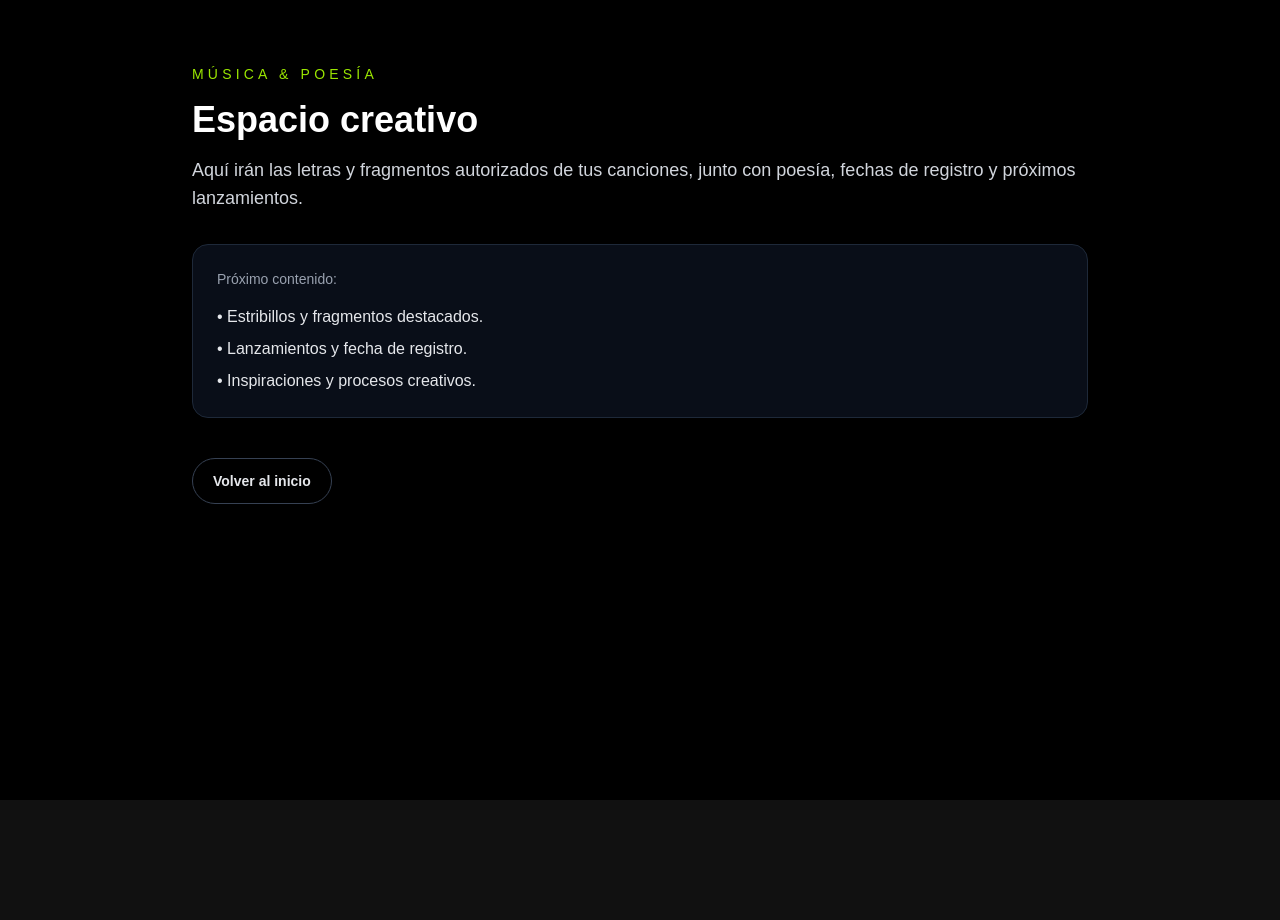
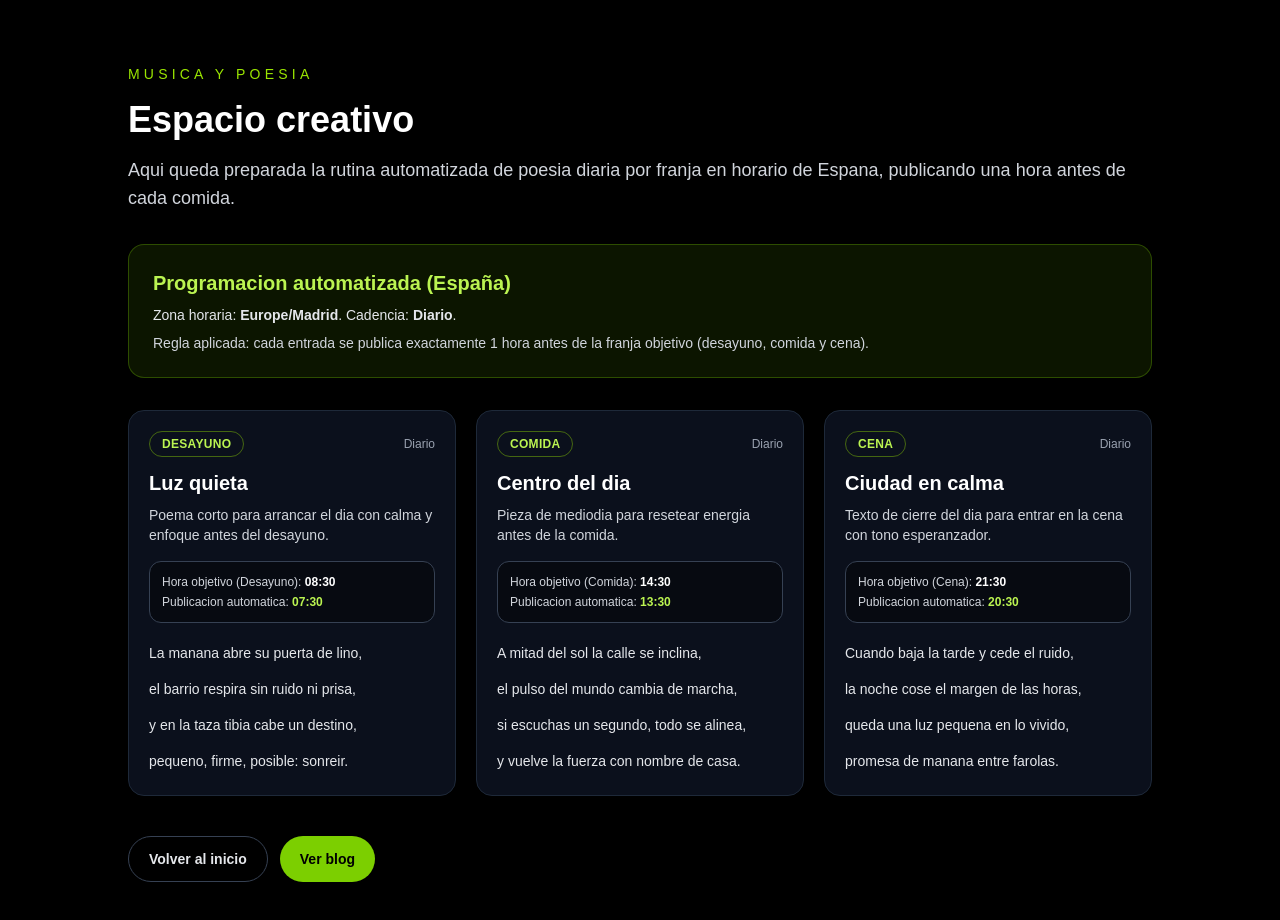
Before and after one commit to Robbe1910/landing-page, a Next.js app: page /musica in a window 1280 px wide. Shown: the top 920 px of the page. Before the commit the page ends 800 px from the top, so only its background shows below. Built offline with nearby package versions, Linux system fonts and the light colour scheme; no server answers.

Commit message:
Agregar tipos y datos de poesía para la programación automatizada de publicaciones

```diff
--- a/src/app/musica/page.tsx
+++ b/src/app/musica/page.tsx
@@ -1,30 +1,92 @@
 import Link from "next/link";
+import { poetryEntries } from "../../data/poetryEntries";
+
+const slotLabels: Record<(typeof poetryEntries)[number]["slot"], string> = {
+  desayuno: "Desayuno",
+  comida: "Comida",
+  cena: "Cena",
+};
 
 export default function MusicaPage() {
   return (
-    <main className="min-h-screen bg-black text-white px-6 py-16">
-      <div className="max-w-4xl mx-auto">
-        <p className="text-sm uppercase tracking-[0.3em] text-lime-400">Música & Poesía</p>
+    <main className="min-h-screen bg-black px-6 py-16 text-white">
+      <div className="mx-auto max-w-5xl">
+        <p className="text-sm uppercase tracking-[0.3em] text-lime-400">
+          Musica y poesia
+        </p>
         <h1 className="mt-4 text-4xl font-bold">Espacio creativo</h1>
         <p className="mt-4 text-lg text-gray-300">
-          {/* Texto personalizable para Roberto */}
-          Aquí irán las letras y fragmentos autorizados de tus canciones, junto con
-          poesía, fechas de registro y próximos lanzamientos.
+          Aqui queda preparada la rutina automatizada de poesia diaria por
+          franja en horario de Espana, publicando una hora antes de cada comida.
         </p>
-        <div className="mt-8 grid gap-4 rounded-2xl border border-gray-800 bg-gray-900/60 p-6">
-          <p className="text-sm text-gray-400">Próximo contenido:</p>
-          <ul className="space-y-2 text-gray-200">
-            <li>• Estribillos y fragmentos destacados.</li>
-            <li>• Lanzamientos y fecha de registro.</li>
-            <li>• Inspiraciones y procesos creativos.</li>
-          </ul>
+
+        <section className="mt-8 rounded-2xl border border-lime-500/30 bg-lime-500/10 p-6">
+          <h2 className="text-xl font-semibold text-lime-300">
+            Programacion automatizada (España)
+          </h2>
+          <p className="mt-2 text-sm text-gray-200">
+            Zona horaria: <span className="font-semibold">Europe/Madrid</span>.
+            Cadencia: <span className="font-semibold">Diario</span>.
+          </p>
+          <p className="mt-2 text-sm text-gray-300">
+            Regla aplicada: cada entrada se publica exactamente 1 hora antes de
+            la franja objetivo (desayuno, comida y cena).
+          </p>
+        </section>
+
+        <div className="mt-8 grid gap-5 md:grid-cols-3">
+          {poetryEntries.map((entry) => (
+            <article
+              key={entry.id}
+              className="rounded-2xl border border-gray-800 bg-gray-900/70 p-5 shadow-lg"
+            >
+              <div className="flex items-center justify-between gap-2">
+                <span className="rounded-full border border-lime-400/40 px-3 py-1 text-xs font-semibold uppercase tracking-wide text-lime-300">
+                  {slotLabels[entry.slot]}
+                </span>
+                <span className="text-xs text-gray-400">{entry.cadence}</span>
+              </div>
+              <h3 className="mt-3 text-xl font-semibold">{entry.title}</h3>
+              <p className="mt-2 text-sm text-gray-300">{entry.excerpt}</p>
+
+              <div className="mt-4 rounded-xl border border-gray-700 bg-black/40 p-3 text-xs text-gray-300">
+                <p>
+                  Hora objetivo ({slotLabels[entry.slot]}):{" "}
+                  <span className="font-semibold text-white">
+                    {entry.targetMealTimeSpain}
+                  </span>
+                </p>
+                <p className="mt-1">
+                  Publicacion automatica:{" "}
+                  <span className="font-semibold text-lime-300">
+                    {entry.publishTimeSpain}
+                  </span>
+                </p>
+              </div>
+
+              <div className="mt-4 space-y-2 text-sm leading-7 text-gray-200">
+                {entry.lines.map((line) => (
+                  <p key={line}>{line}</p>
+                ))}
+              </div>
+            </article>
+          ))}
         </div>
-        <Link
-          href="/"
-          className="mt-10 inline-flex items-center gap-2 rounded-full border border-gray-700 px-5 py-3 text-sm font-semibold text-gray-200 transition hover:border-lime-400 hover:text-lime-300"
-        >
-          Volver al inicio
-        </Link>
+
+        <div className="mt-10 flex flex-wrap gap-3">
+          <Link
+            href="/"
+            className="inline-flex items-center gap-2 rounded-full border border-gray-700 px-5 py-3 text-sm font-semibold text-gray-200 transition hover:border-lime-400 hover:text-lime-300"
+          >
+            Volver al inicio
+          </Link>
+          <Link
+            href="/blog"
+            className="inline-flex items-center gap-2 rounded-full bg-lime-500 px-5 py-3 text-sm font-semibold text-black transition hover:bg-lime-400"
+          >
+            Ver blog
+          </Link>
+        </div>
       </div>
     </main>
   );
--- /dev/null
+++ b/src/data/poetryEntries.ts
@@ -0,0 +1,67 @@
+export type PoetrySlot = "desayuno" | "comida" | "cena";
+
+export type PoetryEntry = {
+  id: string;
+  title: string;
+  excerpt: string;
+  lines: string[];
+  slot: PoetrySlot;
+  targetMealTimeSpain: string;
+  publishTimeSpain: string;
+  timezone: "Europe/Madrid";
+  cadence: "Diario";
+};
+
+export const poetryEntries: PoetryEntry[] = [
+  {
+    id: "poesia-desayuno-luz-quieta",
+    title: "Luz quieta",
+    excerpt:
+      "Poema corto para arrancar el dia con calma y enfoque antes del desayuno.",
+    lines: [
+      "La manana abre su puerta de lino,",
+      "el barrio respira sin ruido ni prisa,",
+      "y en la taza tibia cabe un destino,",
+      "pequeno, firme, posible: sonreir.",
+    ],
+    slot: "desayuno",
+    targetMealTimeSpain: "08:30",
+    publishTimeSpain: "07:30",
+    timezone: "Europe/Madrid",
+    cadence: "Diario",
+  },
+  {
+    id: "poesia-comida-centro-del-dia",
+    title: "Centro del dia",
+    excerpt:
+      "Pieza de mediodia para resetear energia antes de la comida.",
+    lines: [
+      "A mitad del sol la calle se inclina,",
+      "el pulso del mundo cambia de marcha,",
+      "si escuchas un segundo, todo se alinea,",
+      "y vuelve la fuerza con nombre de casa.",
+    ],
+    slot: "comida",
+    targetMealTimeSpain: "14:30",
+    publishTimeSpain: "13:30",
+    timezone: "Europe/Madrid",
+    cadence: "Diario",
+  },
+  {
+    id: "poesia-cena-ciudad-en-calma",
+    title: "Ciudad en calma",
+    excerpt:
+      "Texto de cierre del dia para entrar en la cena con tono esperanzador.",
+    lines: [
+      "Cuando baja la tarde y cede el ruido,",
+      "la noche cose el margen de las horas,",
+      "queda una luz pequena en lo vivido,",
+      "promesa de manana entre farolas.",
+    ],
+    slot: "cena",
+    targetMealTimeSpain: "21:30",
+    publishTimeSpain: "20:30",
+    timezone: "Europe/Madrid",
+    cadence: "Diario",
+  },
+];
```
